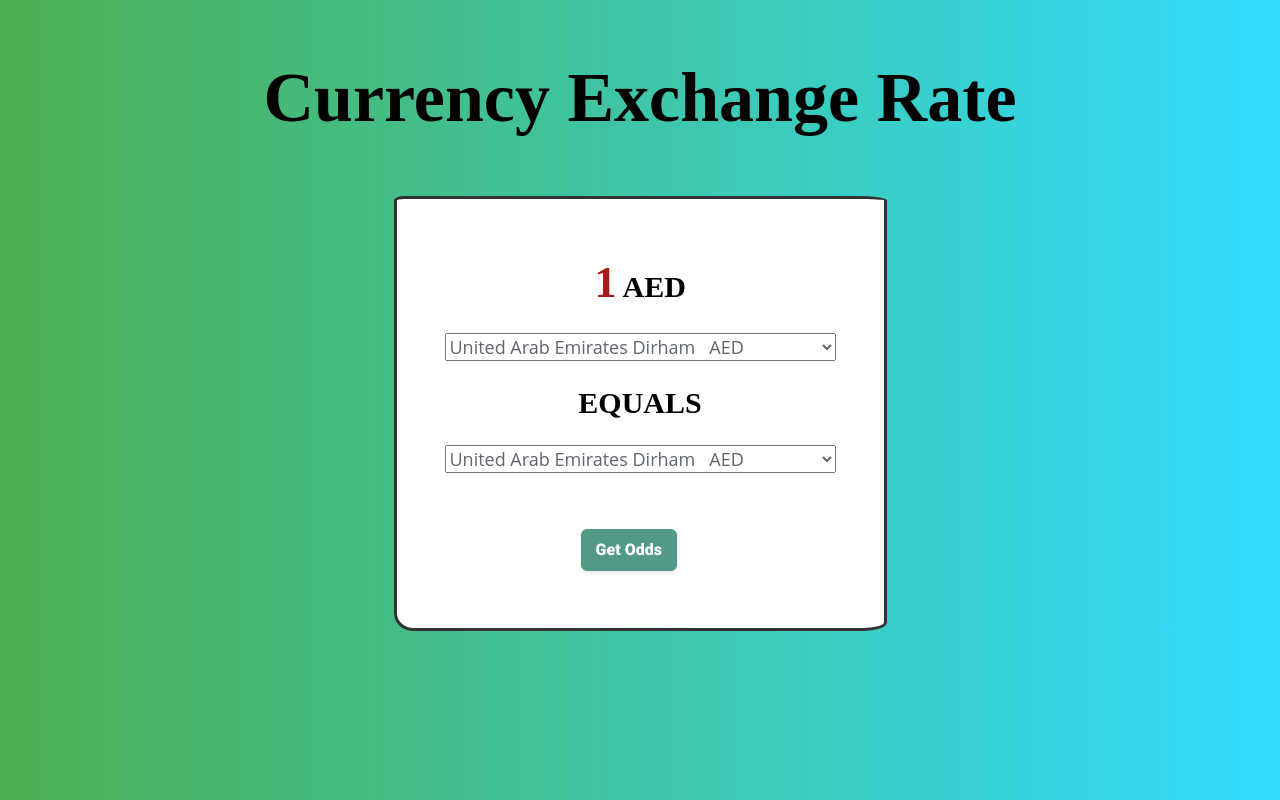
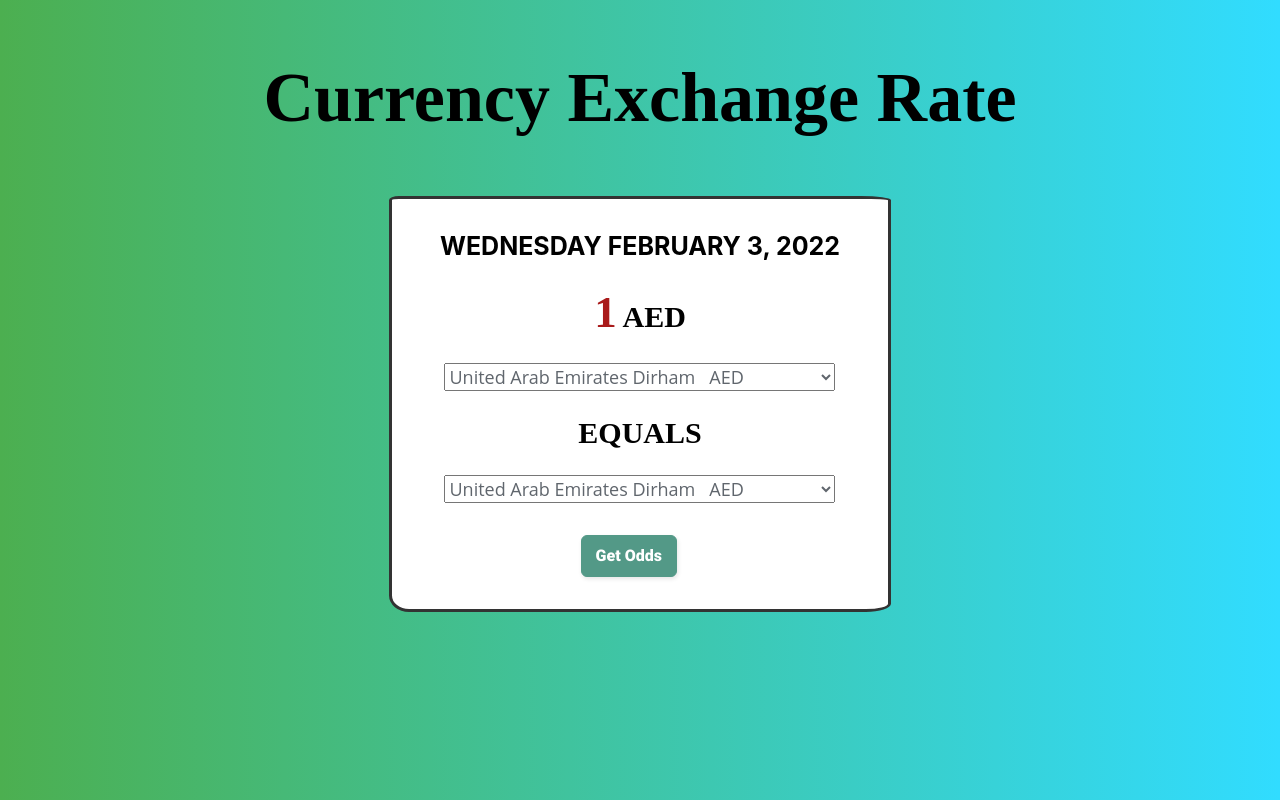
Before and after one commit to dmlee123/currency-exchange, a React (Create React App) app: page / in a window 1280 px wide. Built offline with nearby package versions, Linux system fonts and the light colour scheme; a web font is replaced by a local one.

Commit message:
added date and minor css

```diff
--- a/src/App.css
+++ b/src/App.css
@@ -120,3 +120,8 @@ html {
 	background: #ffffff;
 	position: relative;
 }
+
+#rate > div{
+	font-size: 25px;
+	font-weight: bolder;
+}
--- a/src/Components/CurrencyForm.js
+++ b/src/Components/CurrencyForm.js
@@ -10,12 +10,12 @@ function CurrencyForm() {
 
 	const grabFirstSymbol = (data) => {
 		setFirstSymbol(data.target.value);
-		setOdds(null)
+		setOdds(null);
 	};
 
 	const grabSecondSymbol = (data) => {
 		setSecondSymbol(data.target.value);
-		setOdds(null)
+		setOdds(null);
 	};
 
 	console.log(firstSymbol);
@@ -36,6 +36,37 @@ function CurrencyForm() {
 			</option>
 		);
 	});
+
+	const date = new Date();
+	const daylist = [
+		'Sunday',
+		'Monday',
+		'Tuesday',
+		'Wednesday ',
+		'Thursday',
+		'Friday',
+		'Saturday',
+	];
+	const literalDay = daylist[date.getDay()];
+	const monthList = [
+		'January',
+		'February',
+		'March',
+		'April',
+		'May',
+		'June',
+		'July',
+		'August',
+		'September',
+		'October',
+		'November',
+		'December',
+	];
+	const literalMonth = monthList[date.getMonth()];
+
+	const todaysDate =
+		literalDay + literalMonth + ' ' + date.getDay() + ', ' + date.getFullYear();
+	console.log(todaysDate);
 
 	const getOdds = () => {
 		fetch(
@@ -60,28 +91,35 @@ function CurrencyForm() {
 
 	return (
 		<>
-			<div id = "box">
+			<div id='box'>
 				<div id='rate'>
+					<div>{todaysDate}</div>
+
 					<h2 id='data'>
 						<strong>1</strong> {firstSymbol}
 					</h2>
 				</div>
 				<div>
-					<select id="select" onChange={grabFirstSymbol}>{currencyList1}</select>
+					<select id='select' onChange={grabFirstSymbol}>
+						{currencyList1}
+					</select>
 				</div>
 
 				<h2 id='data'>equals</h2>
 
-				<select id = "select" onChange={grabSecondSymbol}>{currencyList2}</select>
-				<div>
-					{' '}
-					<br />
-					<button id = "button-24"onClick={getOdds}>Get Odds</button> &nbsp;
-				</div>
+				<select id='select' onChange={grabSecondSymbol}>
+					{currencyList2}
+				</select>
 				<div>
 					<h2 id='data'>
 						<strong>{odds ? odds : ''}</strong> {odds ? secondSymbol : ''}
 					</h2>
+				</div>
+				<div>
+					<button id='button-24' onClick={getOdds}>
+						Get Odds
+					</button>{' '}
+					&nbsp;
 				</div>
 			</div>
 		</>
```
